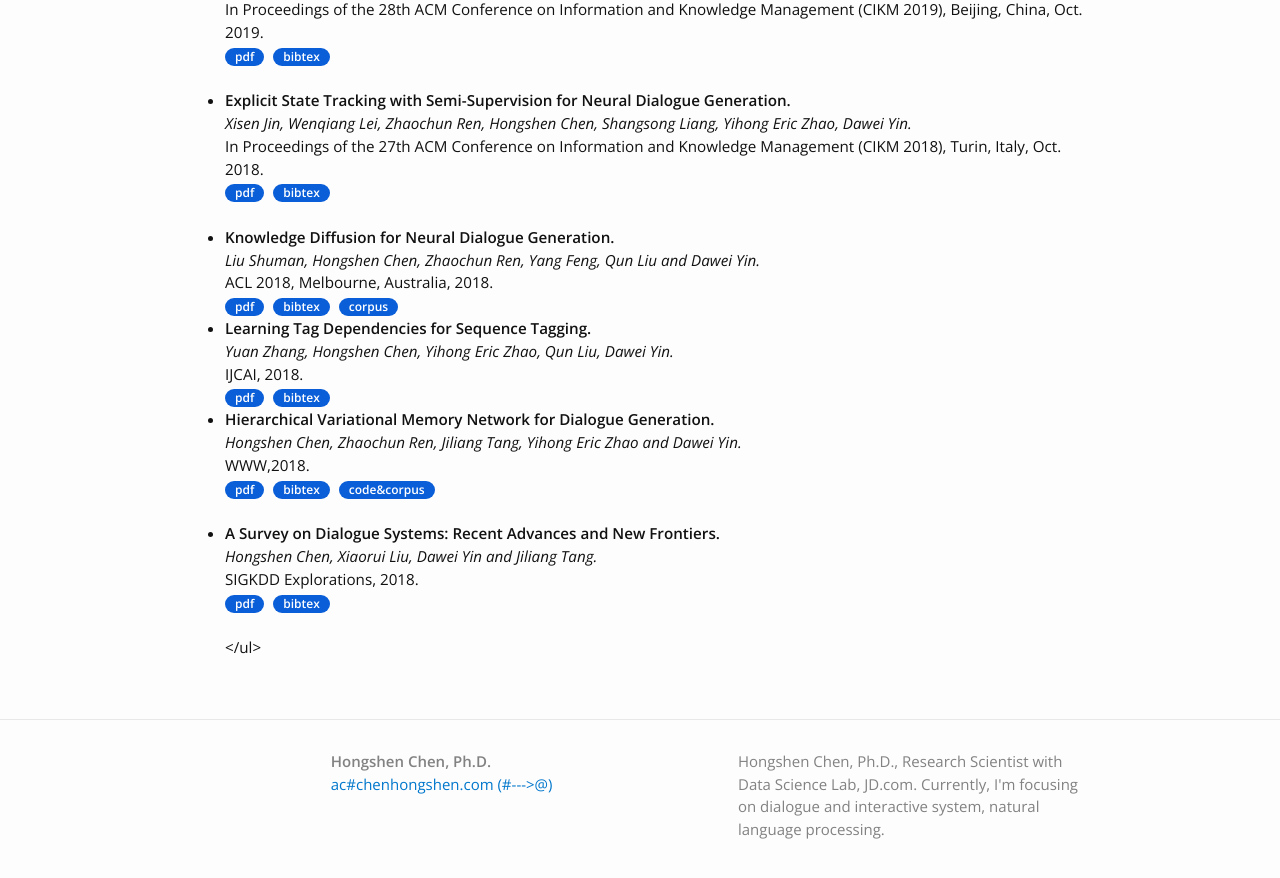
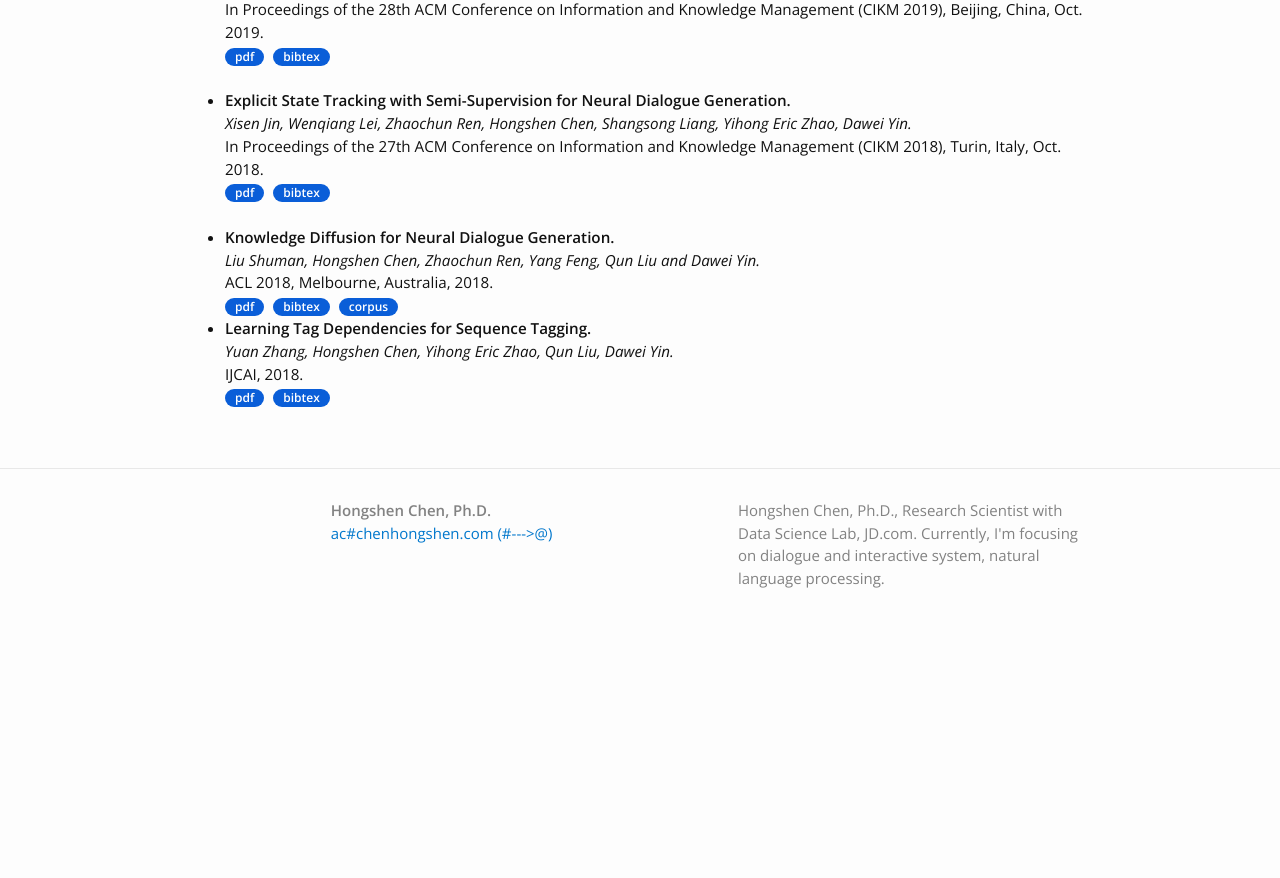
Before and after one commit to chenhongshen/chenhongshen.github.io, a Jekyll site: the page built from research.md, in a window 1280 px wide and 900 px high, scrolled down 735 px. Shown: the top 878 px of the window. Built offline with Jekyll 4.4.1, drawn with Linux system fonts in a browser that asks for light colours; a script that is not in the unit is left out; after the commit the page ends 1384 px from its top, so only the background shows below that.

Commit message:
Update research.md

```diff
--- a/research.md
+++ b/research.md
@@ -146,44 +146,6 @@ Describe your research interests here.
 		&nbsp;&nbsp; url       = {https://doi.org/10.24963/ijcai.2018/637} <br>
 		}
 	</li><br>
-	<li>
-		<b>Hierarchical Variational Memory Network for Dialogue Generation. </b><br>
-		<i>Hongshen Chen, Zhaochun Ren, Jiliang Tang, Yihong Eric Zhao and Dawei Yin.</i><br>
-		WWW,2018.<br>
-		<a href="/research/papers/2018www.pdf"><div class="color-button">pdf</div></a>
-		<div class="color-button" onclick="isHidden('2018www_bibtex')">bibtex</div>
-		<a href="https://github.com/chenhongshen/HVMN"><div class="color-button">code&corpus</div></a>
-		<div class="bibtex-box" id="2018www_bibtex" style="display:none">
-		@inproceedings{chen2018hierarchical, <br>
-		&nbsp;&nbsp; title={Hierarchical variational memory network for dialogue generation}, <br>
-		&nbsp;&nbsp; author={Chen, Hongshen and Ren, Zhaochun and Tang, Jiliang and Zhao, Yihong Eric and Yin, Dawei}, <br>
-		&nbsp;&nbsp; booktitle={Proceedings of the 2018 World Wide Web Conference}, <br>
-		&nbsp;&nbsp; pages={1653--1662}, <br>
-		&nbsp;&nbsp; year={2018}, <br>
-		&nbsp;&nbsp; organization={International World Wide Web Conferences Steering Committee} <br>
-		}
-		</div>
-	</li><br>
-	<li>
-		<b>A Survey on Dialogue Systems: Recent Advances and New Frontiers.</b><br>
-		<i>Hongshen Chen, Xiaorui Liu, Dawei Yin and Jiliang Tang. </i><br>
-		SIGKDD Explorations, 2018.<br>
-		<a href="https://arxiv.org/abs/1711.01731"><div class="color-button">pdf</div></a>
-		<div class="color-button" onclick="isHidden('2018kdd_exp_bibtex')">bibtex</div>
-		<div class="bibtex-box" id="2018kdd_exp_bibtex" style="display:none">
-		@article{chen2017survey, <br>
-		&nbsp;&nbsp; title={A survey on dialogue systems: Recent advances and new frontiers}, <br>
-		&nbsp;&nbsp; author={Chen, Hongshen and Liu, Xiaorui and Yin, Dawei and Tang, Jiliang}, <br>
-		&nbsp;&nbsp; journal={Acm Sigkdd Explorations Newsletter}, <br>
-		&nbsp;&nbsp; volume={19}, <br>
-		&nbsp;&nbsp; number={2}, <br>
-		&nbsp;&nbsp; pages={25--35}, <br>
-		&nbsp;&nbsp; year={2017}, <br>
-		&nbsp;&nbsp; publisher={ACM} <br>
-		}
-		</div>
-	</li><br>
-
 </ul>
 
 <!--
```
